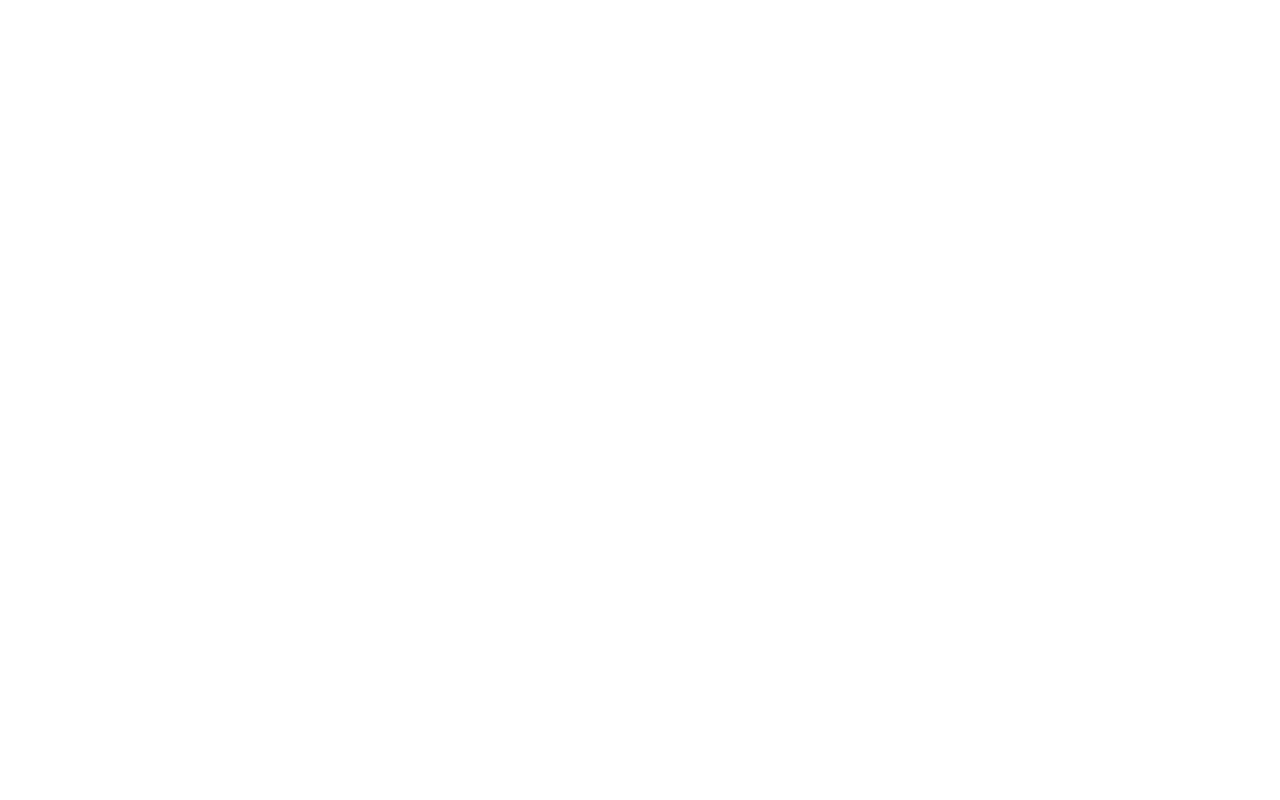
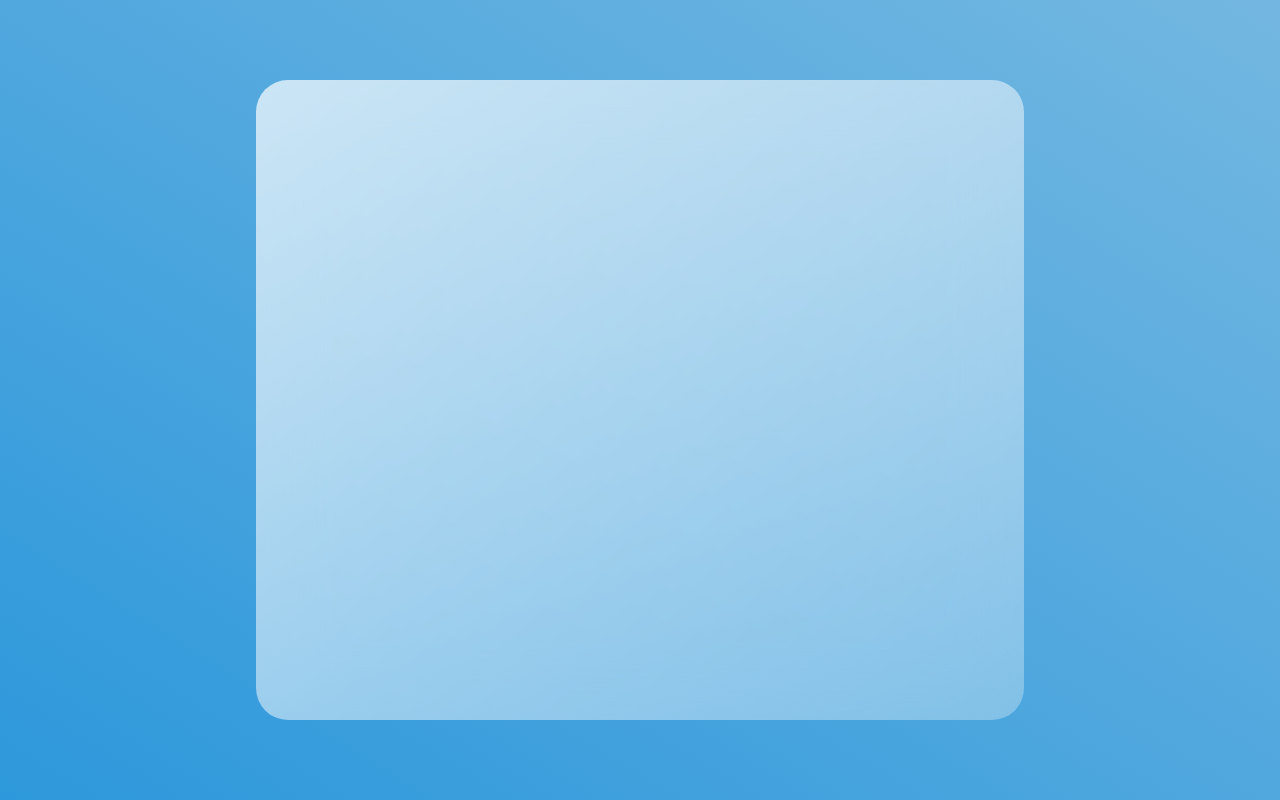
Before and after one commit to JirelMM/PrimeraWeb, a plain HTML site: page index.html in a window 1280 px wide. Drawn offline with Linux system fonts and the light colour scheme.

Commit message:
Glass con blur

```diff
--- a/Styles.css
+++ b/Styles.css
@@ -6,5 +6,24 @@
 
 main{
     min-height: 100vh;
-    background: linear-gradient(to right top), #65dfc9, #6cdbeb;
+    background: linear-gradient(
+        to right top, #2D98DB, #73B7E1
+        );
+    display: flex;
+    align-items: center;
+    justify-content: center;
 }
+
+.glass{
+    background: white;
+    min-height: 80vh;
+    width: 60%;
+    background: linear-gradient(
+        to right bottom,
+         rgba(255,255,255,0.7),
+         rgba(255,255,255,0.3)
+        );
+    border-radius: 2rem;
+    z-index: 2;
+    backdrop-filter: blur(2rem);
+}
```
Also changed, not shown: index.html (+2 -2 lines), scripts.js (added).
